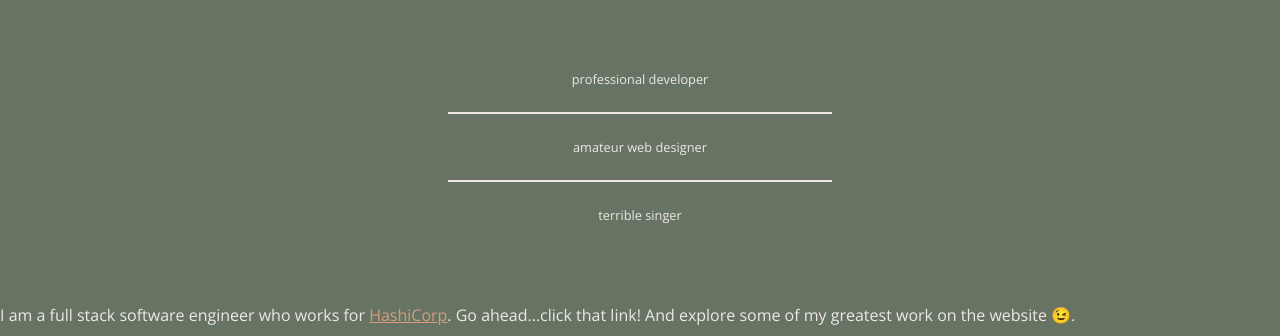
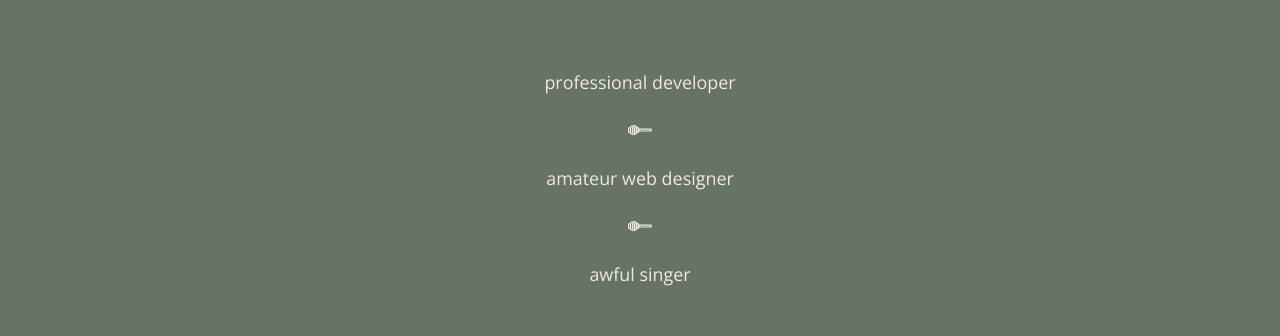
Before and after one commit to pbortnick/pamelahoneybortnick, a Next.js app: page /about in a window 1280 px wide. Shown: the part 207-543 px from the top of the page. Built offline with nearby package versions, Linux system fonts and the light colour scheme; a web font is replaced by a local one.

Commit message:
add icon to divider in about page

```diff
--- a/components/icon/index.tsx
+++ b/components/icon/index.tsx
@@ -8,13 +8,19 @@ interface IconProps {
   size?: Sizes
   name: Icons
   color?: string
+  className?: string
 }
 
-export default function Icon({ name, color, size = 'md' }: IconProps) {
+export default function Icon({
+  name,
+  color,
+  size = 'md',
+  className = 'black',
+}: IconProps) {
   return (
     <span
       aria-label={name}
-      className={classNames(s.icon, s[size])}
+      className={classNames(s.icon, s[size], className && className)}
       role="img"
       style={
         {
--- a/views/about/index.tsx
+++ b/views/about/index.tsx
@@ -1,4 +1,5 @@
-import s from "./s.module.css";
+import Icon from 'components/icon'
+import s from './s.module.css'
 
 export default function AboutView() {
   return (
@@ -10,18 +11,18 @@ export default function AboutView() {
         <div className={s.detail}>
           <span>professional developer</span>
         </div>
-				<div className={s.divider} />
+        <Divider />
         <div className={s.detail}>
           <span>amateur web designer</span>
         </div>
-				<div className={s.divider} />
+        <Divider />
         <div className={s.detail}>
-					<span>terrible singer</span>
+          <span>awful singer</span>
         </div>
       </div>
       <div className={s.blurb}>
         <p>
-					I am a full stack software engineer who works for{" "}
+          I am a full stack software engineer who works for{' '}
           <a
             href="https://www.hashicorp.com"
             rel="noopener noreferrer"
@@ -50,5 +51,16 @@ export default function AboutView() {
         </a>
       </div>
     </div>
-	);
+  )
 }
+
+function Divider() {
+  return (
+    <div className={s.divider}>
+      <div className={s.dividerLine} />
+      <div className={s.dividerIcon}>
+        <Icon name="stirrer" size="md" color="offwhite" />
+      </div>
+    </div>
+  )
+}
--- a/views/about/s.module.css
+++ b/views/about/s.module.css
@@ -35,19 +35,42 @@
 }
 
 .divider {
-	width: 30%;
-	background: var(--offwhite);
-	height: 2px;
+  width: 50%;
+  height: 24px;
   margin: 0 auto;
+  position: relative;
 
   @media (--medium-up) {
     display: none;
   }
 }
 
+.dividerLine {
+  display: none;
+  position: absolute;
+  width: 100%;
+  background: var(--offwhite);
+  height: 2px;
+  top: 50%;
+  transform: translateY(-50%);
+}
+
+.dividerIcon {
+  z-index: 1;
+  padding: 0 8px;
+  position: absolute;
+  left: 50%;
+  top: 50%;
+  transform: translate(-50%);
+  top: 0;
+  display: flex;
+  align-items: center;
+  background: var(--sage-dark);
+}
+
 .detail {
   composes: body from global;
-	font-size: var(--body-small);
+  font-size: var(--body);
   text-align: center;
   position: relative;
   align-items: center;
@@ -56,12 +79,11 @@
 
   @media (--medium-up) {
     padding: 16px 8px 0;
-		font-size: var(--body);
   }
 
   @media (--medium-up) {
     &::before {
-			content: "";
+      content: '';
       position: absolute;
       height: 2px;
       width: 40%;
```
Lines whose indentation alone changed are shown as unchanged.
